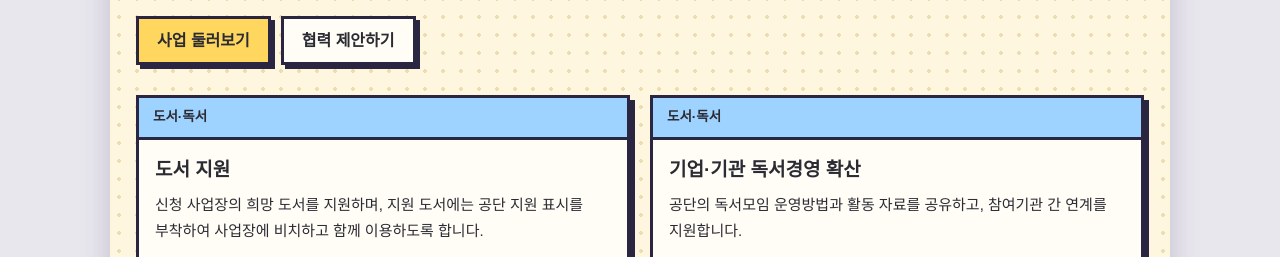
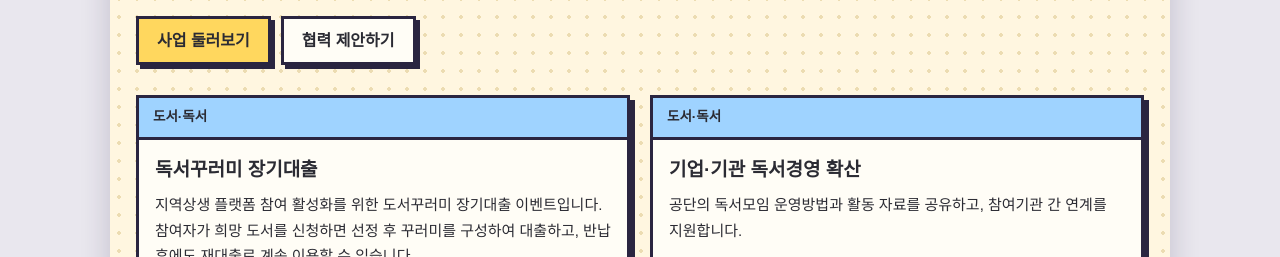
Before and after one commit to ysdreamtree/yongsan-community-matching, a plain HTML site: page design-archive/design-lab.html in a window 1280 px wide. Shown: the part 543-800 px from the top of the page. Drawn offline with Linux system fonts and the light colour scheme.

Commit message:
도서 지원을 지역상생 플랫폼 연계 독서꾸러미 장기대출로 변경 (희망 도서 최대 10권, 접수 일정 추후 안내)
Co-Authored-By: Claude Sonnet 5.5 <noreply@anthropic.com>
Claude-Session: https://claude.ai/code/session_019NrtMkfR14AnVaMrNoG5ti

```diff
--- a/programs.js
+++ b/programs.js
@@ -63,22 +63,21 @@ window.PROGRAMS = [
   {
     id: 'book-support',
     featured: true,
-    book: { max: 3, price: 25000 },   // 신청 창에 희망 도서 입력칸(최대 3권, 권당 한도)이 표시됩니다.
-    title: '도서 지원',
+    book: { max: 10 },   // 신청 창에 희망 도서 입력칸(최대 10권)이 표시됩니다. 권당 한도를 두려면 price: 25000 처럼 적습니다.
+    title: '독서꾸러미 장기대출',
     category: '도서·독서',
     owner: '독서경영',
     contact: '02-2103-7782',
     status: 'soon',
-    opens: '2026-11-11',
-    closes: '2026-11-25',  // 이 날짜가 지나면 자동으로 '마감'으로 바뀝니다. (25일 24시까지 접수)   // 이 날짜가 되면 자동으로 '모집 중'으로 바뀌고 신청 입력칸이 열립니다.
+    // 접수 일정이 정해지면 opens: '2026-12-01', closes: '2026-12-15' 처럼 적습니다. (날짜에 맞춰 접수 예정 → 모집 중 → 마감으로 자동 전환)
     targets: ['기업', '기관', '소상공인'],
-    lead: '사업장에 비치할 도서를 지원합니다.',
-    summary: '신청 사업장의 희망 도서를 지원하며, 지원 도서에는 공단 지원 표시를 부착하여 사업장에 비치하고 함께 이용하도록 합니다.',
-    who: '도서를 비치하여 구성원·이용자와 함께 읽고자 하는 기업·기관·소상공인',
-    support: '사업장당 최대 3권, 권당 25,000원 이내 (사업 전체 예산 50만 원 한도)',
-    period: '2026.11.11.(수) ~ 11.25.(수) 24:00',
-    how: '접수 기간 중 희망 도서와 업무·생활 고민(기대하는 인사이트)을 접수',
-    notes: '예산 범위를 초과하여 신청할 경우 신청자 중 추첨으로 선정하며, 선정되지 않은 신청자에게는 향후 다음 사업 수행 시 우선권을 부여합니다. 기관 내부 규정에 따라 수령이 제한되는 경우 신청 전에 확인해 주세요.',
+    lead: '희망 도서로 구성한 독서꾸러미를 장기대출해 드립니다.',
+    summary: '지역상생 플랫폼 참여 활성화를 위한 도서꾸러미 장기대출 이벤트입니다. 참여자가 희망 도서를 신청하면 선정 후 꾸러미를 구성하여 대출하고, 반납 후에도 재대출로 계속 이용할 수 있습니다.',
+    who: '도서를 함께 읽고자 하는 기업·기관·소상공인',
+    support: '희망 도서 최대 10권 신청, 선정 후 꾸러미 구성·장기대출 (공단 보유도서 및 폐기도서 재활용 가능 여부를 검토하고, 신규 구입은 예산 50만 원 범위 내에서 활용)',
+    period: '접수 일정 추후 안내',
+    how: '접수 일정이 시작되면 희망 도서(최대 10권)를 접수합니다. 일정 전에는 관심 사업으로 먼저 등록할 수 있습니다.',
+    notes: '예산 범위를 초과하여 신청할 경우 신청자 중 추첨으로 선정하며, 선정되지 않은 신청자에게는 향후 다음 사업 수행 시 우선권을 부여합니다. 대출 기간과 반납 방법은 선정 후 안내합니다. 기관 내부 규정에 따라 대출이 제한되는 경우 신청 전에 확인해 주세요.',
     tags: ['책', '독서경영']
   },
   {
```
Also changed, not shown: index.html (+6 -6 lines), 1 other file.
